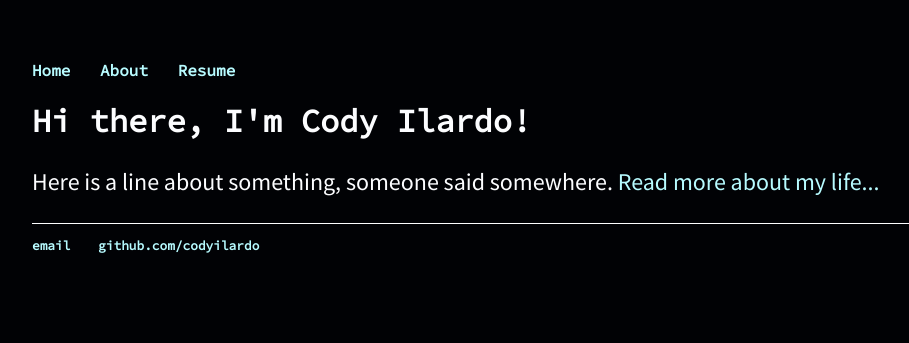
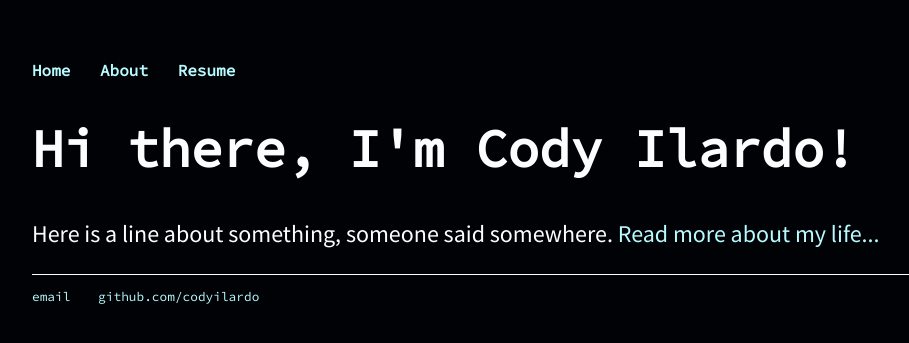
Before and after one commit to codyilardo/codyilardo.github.io, a Jekyll site: the page built from index.html, in a window 1280 px wide. Shown: the top 343 px of the page, without its empty margins (160-1069 px from the left). Built offline with Jekyll 4.4.1, drawn with Linux system fonts in a browser that asks for light colours.

Commit message:
commited

```diff
--- a/css/main.css
+++ b/css/main.css
@@ -9,11 +9,18 @@
     width: 70%;
     font-family: 'Source Code Pro', monospace;
 }
+
+
 nav ul, footer ul {
     padding: 0px;
     list-style: none;
+}
+
+nav ul {
     font-weight: bold;
 }
+
+
 nav ul li, footer ul li {
     font-family: 'Source Code Pro', monospace;
     display: inline;
@@ -29,10 +36,10 @@
   text-decoration: underline;
 }
 
+h1 {
+    font-size: 3.3em;
 }
-h1 {
-    font-size: 3em;
-}
+
 p {
     font-family: 'Source Sans Pro', sans-serif;
     font-size: 1.5em;
```
Also changed, not shown: 1 other file.
